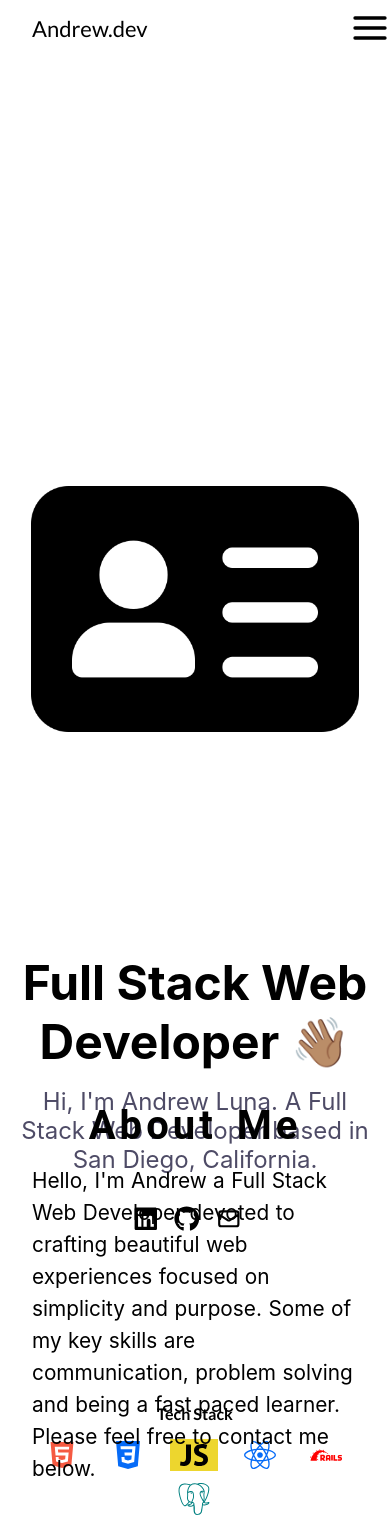
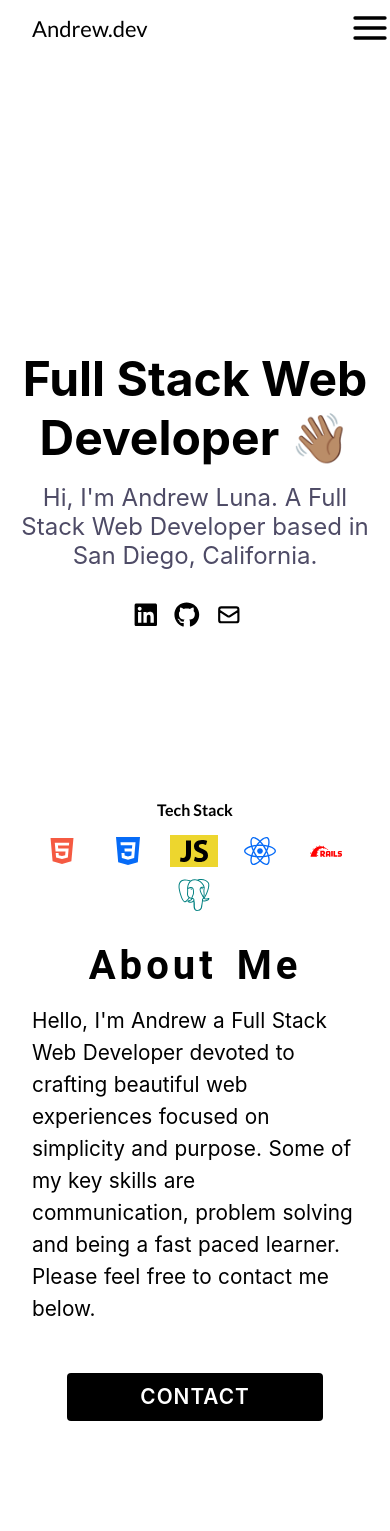
Before and after one commit to lundrew/port, a React (Create React App) app: page / in a window 390 px wide. Shown: the top 1531 px of the page. Built offline with nearby package versions, Linux system fonts and the light colour scheme; no server answers.

Commit message:
upd. mobile hero spacing

```diff
--- a/src/styles.css
+++ b/src/styles.css
@@ -714,7 +714,7 @@ footer {
   /* Hero section */
   .hero--cnt {
     flex-direction: column-reverse;
-    padding-top: 4rem;
+    padding-top: 9rem;
     text-align: center;
   }
 
@@ -735,6 +735,7 @@ footer {
   .about--cnt {
     align-items: center;
     flex-direction: column;
+    padding: 0px;
   }
 
   .skill-items-cnt {
@@ -777,6 +778,7 @@ footer {
   .hero-img {
     padding-top: 16rem;
     height: 600px;
+    display: none;
   }
 
   .about-photo {
@@ -787,6 +789,7 @@ footer {
   .project-img {
     width: 300px;
     height: 100%;
+    display: none;
   }
 
   .footer-ul {
@@ -1018,6 +1021,7 @@ footer {
   .about--cnt {
     align-items: center;
     flex-direction: column;
+    padding: 0px;
   }
 
   /* Project section */
```
